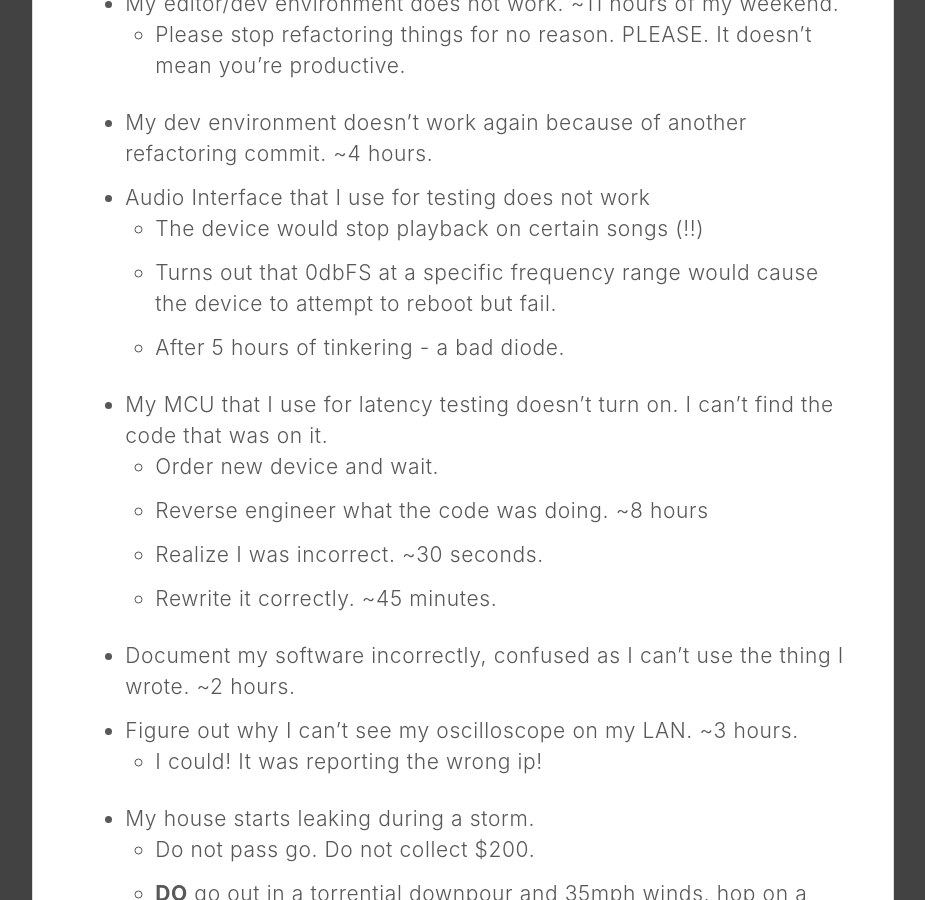
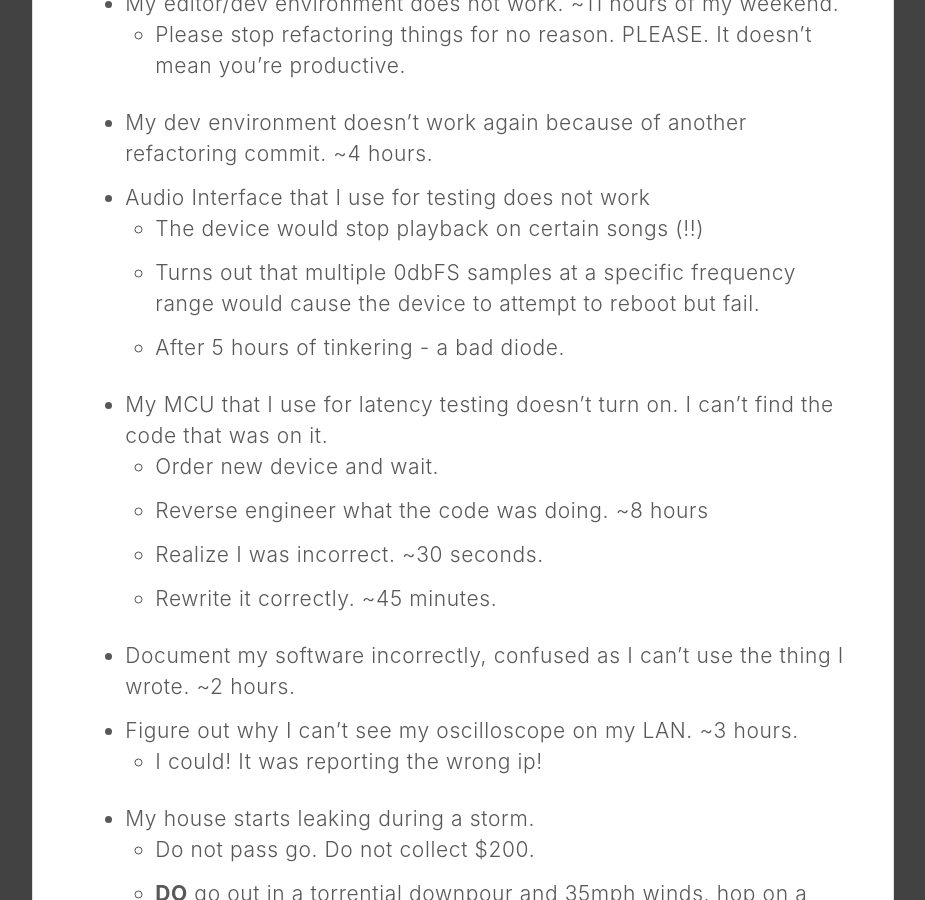
Before and after one commit to RobertARandolph/AdmiralBumbleBee.com, a Jekyll site: the page built from _posts/2021-04-11-frustration.md, in a window 1280 px wide and 900 px high, scrolled down 323 px. Shown: the whole window, without its empty margins (177-1102 px from the left). Built offline with Jekyll 4.4.1, drawn with Linux system fonts in a browser that asks for light colours; some of the changed text lies outside the part shown.

Commit message:
numbers update

```diff
--- a/_posts/2021-04-11-frustration.md
+++ b/_posts/2021-04-11-frustration.md
@@ -18,7 +18,7 @@ I've been working for 2.5 weeks on a new post, and I thought I'd give an update
 * My dev environment doesn't work again because of another refactoring commit. ~4 hours.
 * Audio Interface that I use for testing does not work
   * The device would stop playback on certain songs (!!)
-  * Turns out that 0dbFS at a specific frequency range would cause the device to attempt to reboot but fail.
+  * Turns out that multiple 0dbFS samples at a specific frequency range would cause the device to attempt to reboot but fail.
   * After 5 hours of tinkering - a bad diode.
 * My MCU that I use for latency testing doesn't turn on. I can't find the code that was on it.
   * Order new device and wait.
```
Also changed, not shown: other parts of _posts/2021-04-11-frustration.md (+1 -1 lines).
